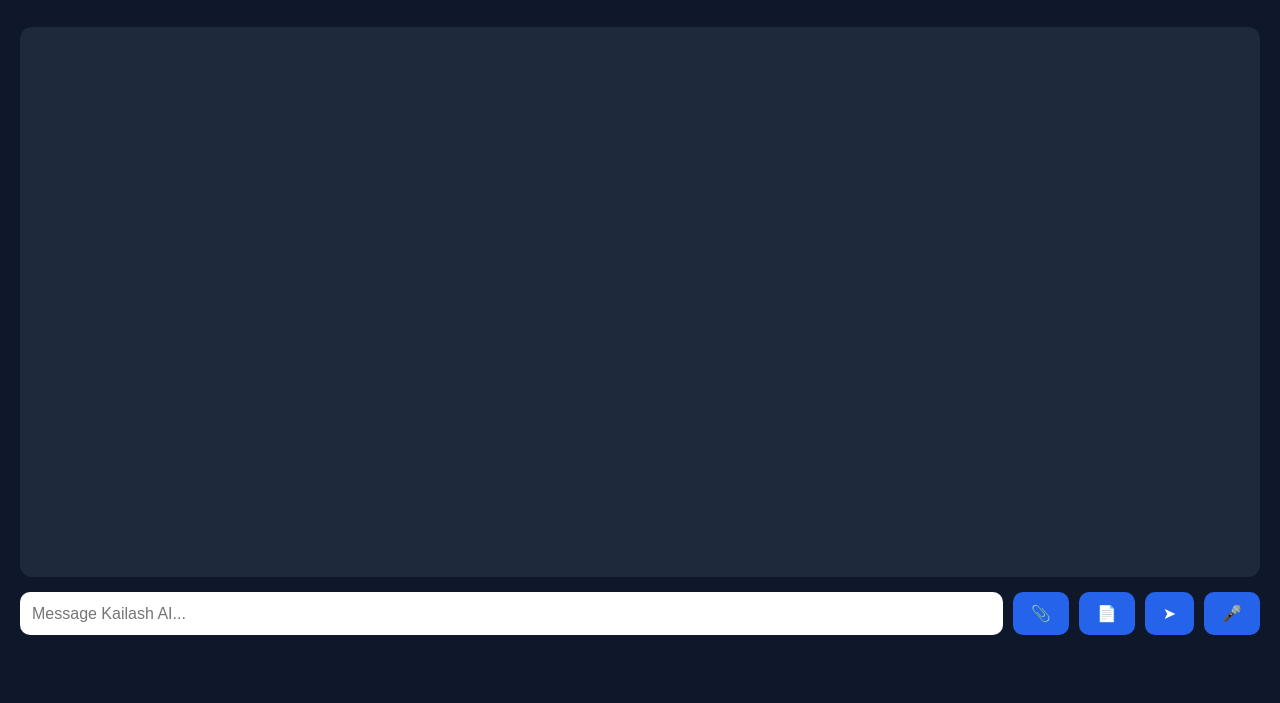
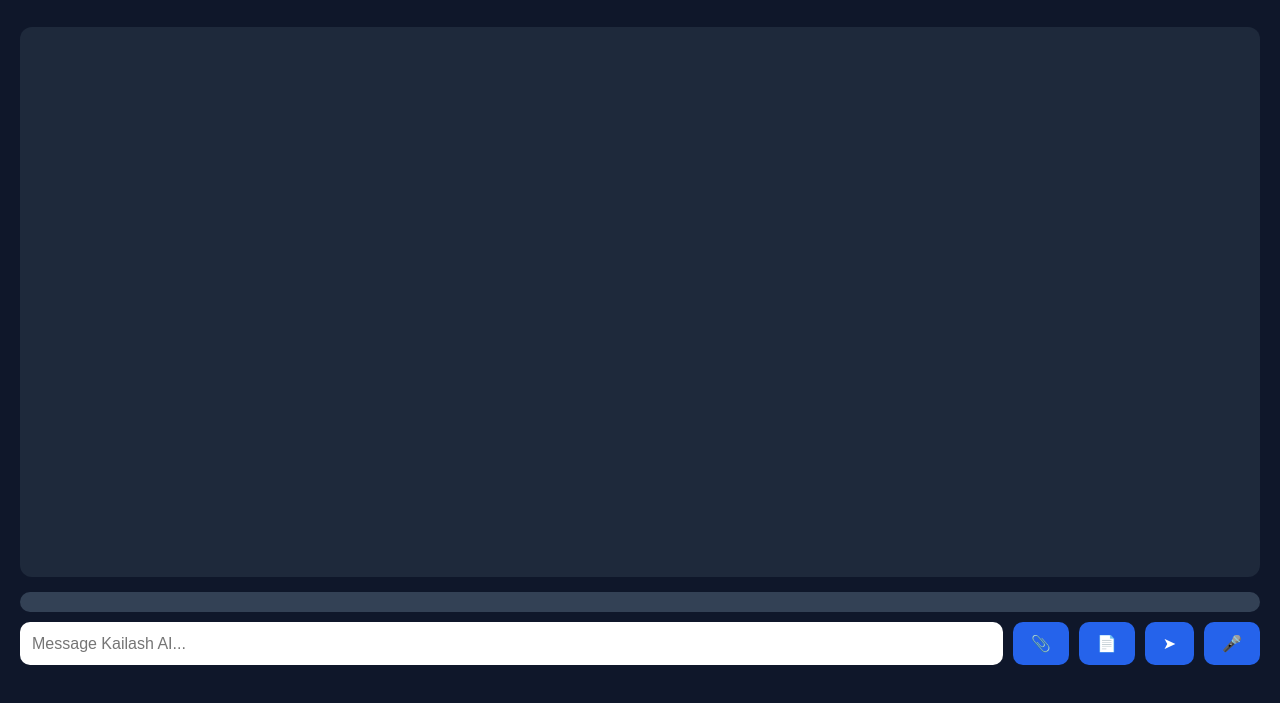
Before and after one commit to kailash6376846598-create/Kailash-ai, a website: page index.html in a window 1280 px wide. Shown: the part 63-766 px from the top of the page. Drawn offline with Linux system fonts and the light colour scheme.

Commit message:
Add styles for pdfPreview element

```diff
--- a/style.css
+++ b/style.css
@@ -134,3 +134,10 @@ button:hover {
   border-radius: 12px;
   border: 2px solid #334155;
 }
+#pdfPreview {
+  margin: 10px 0;
+  padding: 10px;
+  background: #334155;
+  border-radius: 10px;
+  color: white;
+}
```
